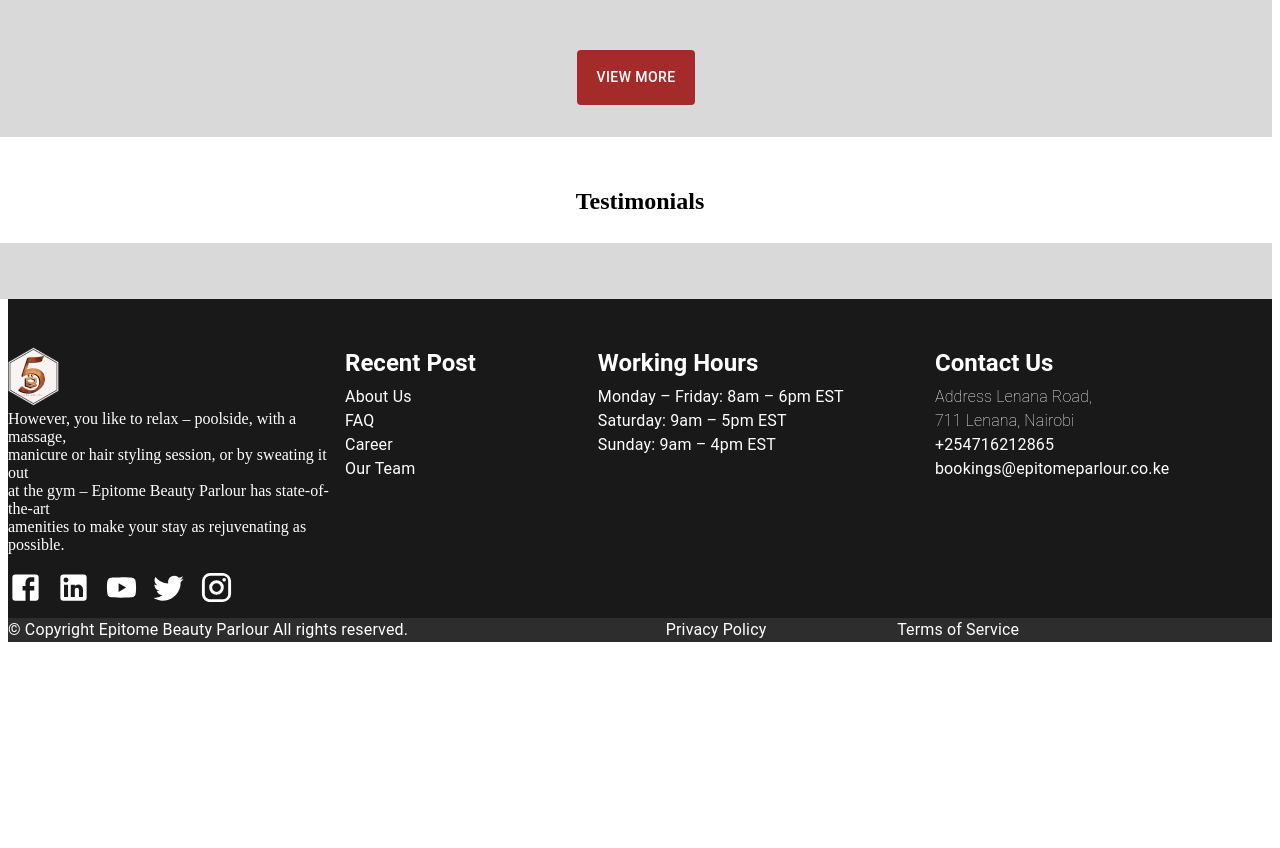
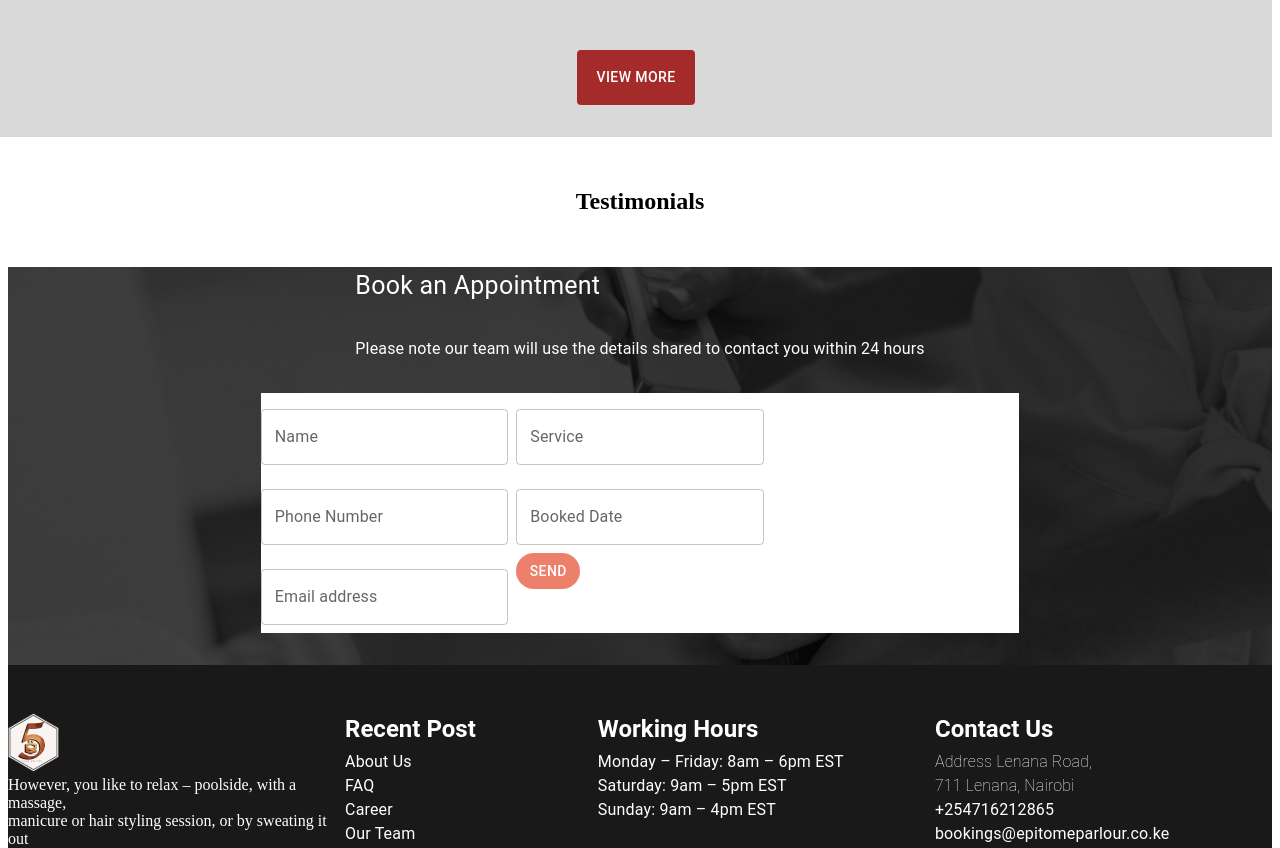
Before and after one commit to BlackHawk0/eptome-parlor-front, a React (Create React App) app: page / in a window 1280 px wide. Shown: the part 1160-2008 px from the top of the page. Before the commit the page ends 1810 px from the top, so only its background shows below. Built offline with nearby package versions, Linux system fonts and the light colour scheme.

Commit message:
appointment form

```diff
--- a/src/components/AppointmentForm.js
+++ b/src/components/AppointmentForm.js
@@ -0,0 +1,157 @@
+import * as React from "react";
+import Button from "@mui/material/Button";
+import Grid from "@mui/material/Grid";
+import TextField from "@mui/material/TextField";
+import AddOutlinedIcon from "@mui/icons-material/AddOutlined";
+import { useFormik, Form, FormikProvider } from "formik";
+import { useDispatch, useSelector } from "react-redux";
+import * as Yup from "yup";
+import { useEffect, useState } from "react";
+import dayjs, { Dayjs } from "dayjs";
+import { AdapterDayjs } from "@mui/x-date-pickers/AdapterDayjs";
+import { LocalizationProvider } from "@mui/x-date-pickers/LocalizationProvider";
+import { DatePicker } from "@mui/x-date-pickers/DatePicker";
+
+export default function AppointmentForm() {
+  // const dispatch = useDispatch();
+
+  // phone number validator regex
+  const numberRegex = /^(?:254|\+254|0)?(7|1?[0-9]{9})$/;
+
+  // booked date regex
+  const dateRegex = /[0-9]{2}[/][0-9]{2}[/][0-9]{4}$/;
+
+  const BookAppointmentSchema = Yup.object().shape({
+    customer_name: Yup.string().required("Your Name is required"),
+    customer_phonenumber: Yup.string()
+      .matches(numberRegex, "Phone Number is not valid")
+      .required("Phone Number is required"),
+    customer_email: Yup.string()
+      .email("Email must be a valid email address")
+      .required("Email is required"),
+    service_id: Yup.string().required("Service is required"),
+    booked_date: Yup.string()
+      .matches(dateRegex, "Date must be in DD/MM/YYYY format")
+      .required("Appointment date is required"),
+  });
+
+  const formik = useFormik({
+    initialValues: {
+      id: 0,
+      customer_name: "",
+      customer_phonenumber: "",
+      customer_email: "",
+      service_id: "",
+      booked_date: "",
+      created_at: "",
+      updated_at: "",
+    },
+    validationSchema: BookAppointmentSchema,
+    onSubmit: (values, { resetForm }) => {
+      console.log("VALUES: ", values);
+      console.log("in here: ", values);
+      const postData = async () => {
+        await fetch("https://eptome-parlor.herokuapp.com/bookings/new", {
+          method: "POST",
+          body: JSON.stringify({
+            id: 5,
+            customer_name: "Wambura",
+            customer_phonenumber: "1237767890",
+            customer_email: "wam@test.com",
+            booked_date: "",
+          }),
+          headers: { "Content-type": "application/json; charset=UTF-8" },
+        });
+      };
+      postData();
+    },
+  });
+
+  const [value, setValue] = React.useState(dayjs("2022-04-07"));
+
+  let results;
+  const { errors, touched, handleSubmit, getFieldProps, values } = formik;
+  useEffect(() => {}, []);
+  return (
+    <div>
+      <FormikProvider value={formik}>
+        <Form autoComplete="off" noValidate onSubmit={handleSubmit}>
+          <Grid container spacing={{ xs: 1, sm: 1, md: 1 }}>
+            <Grid item xs={4}>
+              <TextField
+                fullWidth
+                autoComplete="customer_name"
+                type="text"
+                margin="normal"
+                label="Name"
+                {...getFieldProps("customer_name")}
+                error={Boolean(touched.customer_name && errors.customer_name)}
+                helperText={touched.customer_name && errors.customer_name}
+              />
+              <TextField
+                fullWidth
+                autoComplete="customer_phonenumber"
+                type="text"
+                margin="normal"
+                label="Phone Number"
+                {...getFieldProps("customer_phonenumber")}
+                error={Boolean(
+                  touched.customer_phonenumber && errors.customer_phonenumber
+                )}
+                helperText={
+                  touched.customer_phonenumber && errors.customer_phonenumber
+                }
+              />
+              <TextField
+                fullWidth
+                autoComplete="customer_email"
+                type="email"
+                margin="normal"
+                label="Email address"
+                {...getFieldProps("customer_email")}
+                error={Boolean(touched.customer_email && errors.customer_email)}
+                helperText={touched.customer_email && errors.customer_email}
+              />
+            </Grid>
+            <Grid item xs={4}>
+              <TextField
+                fullWidth
+                autoComplete="service_id"
+                type="text"
+                margin="normal"
+                label="Service"
+                {...getFieldProps("service_id")}
+                error={Boolean(touched.service_id && errors.service_id)}
+                helperText={touched.service_id && errors.service_id}
+              />
+              <TextField
+                fullWidth
+                autoComplete="booked_date"
+                type="text"
+                placeholder="DD/MM/YYYY"
+                margin="normal"
+                label="Booked Date"
+                {...getFieldProps("booked_date")}
+                error={Boolean(touched.booked_date && errors.booked_date)}
+                helperText={touched.booked_date && errors.booked_date}
+              />
+              <br />
+              <Button
+                type="submit"
+                sx={{
+                  color: "#ffffff",
+                  alignItems: "right",
+                  backgroundColor: "#ED806B",
+                  borderRadius: "131px;",
+                  display: "flexEnd",
+                }}
+              >
+                Send
+              </Button>
+            </Grid>
+          </Grid>
+        </Form>
+      </FormikProvider>
+    </div>
+  );
+}
--- a/src/pages/Home.js
+++ b/src/pages/Home.js
@@ -1,16 +1,17 @@
-import React from 'react'
-import {Grid, Typography, Box, Button} from '@mui/material'
-import Footer from '../components/Footer'
-import Navbar from './../components/Navbar'
-import heroine from './../assets/heroine.png'
-import seniorFemale from './../assets/senior-female.png'
-import rectangle from './../assets/Rectangle.svg'
+import React from "react";
+import { Grid, Typography, Box, Button } from "@mui/material";
+import Footer from "../components/Footer";
+import Navbar from "./../components/Navbar";
+import heroine from "./../assets/heroine.png";
+import seniorFemale from "./../assets/senior-female.png";
+import appointment from "./../assets/appointment.png";
 import { styled } from "@mui/material/styles";
+import AppointmentForm from "../components/AppointmentForm";
 
 const containerStyles = styled(Grid)({
   display: "flex",
   flexWrap: "wrap",
-})
+});
 
 const Home = () => {
   return (
@@ -18,13 +19,14 @@ const Home = () => {
       <Navbar />
       {/*Landing section  */}
       <Grid
-            container sx={{
+        container
+        sx={{
           backgroundImage: `url(${heroine})`,
           position: "relative",
           pt: "50vh",
           height: "80vh",
-            backgroundSize: 'cover',
-            backgroundRepeat: 'no-repeat',
+          backgroundSize: "cover",
+          backgroundRepeat: "no-repeat",
         }}
         justify="space-between"
         spacing={8}
@@ -48,7 +50,6 @@ const Home = () => {
             display="flex"
             sx={{ pb: "3rem" }}
           >
-
             <Box
               className="text-container"
               width="80%"
@@ -57,84 +58,133 @@ const Home = () => {
               alignItems="flex-start"
             >
               <Button
-              sx = {{
-                boxShadow: 'none',
-                textTransform: 'none',
+                sx={{
+                  boxShadow: "none",
+                  textTransform: "none",
                   fontSize: 20,
-                padding: '18px 20px',
-                width: '15rem',
-                border: '1px solid',
+                  padding: "18px 20px",
+                  width: "15rem",
+                  border: "1px solid",
                   lineHeight: 2.5,
-                backgroundColor: '#000000',
-                borderColor: '#ffffff',
-                color: '#ffffff',
+                  backgroundColor: "#000000",
+                  borderColor: "#ffffff",
+                  color: "#ffffff",
                 }}
-              >Booking</Button>
+              >
+                Booking
+              </Button>
             </Box>
           </Grid>
         </Grid>
       </Grid>
       {/* We provide section  */}
-        <Grid container spacing={{ xs: 1, sm: 1, md: 2 }}
-        pt = "3rem"
-        pb = "3rem"
-        >
-          <Grid item xs={5} >
-            <img src={seniorFemale} alt= "About Epitome"/>
+      <Grid container spacing={{ xs: 1, sm: 1, md: 2 }} pt="3rem" pb="3rem">
+        <Grid item xs={5}>
+          <img src={seniorFemale} alt="About Epitome" />
         </Grid>
         <Grid item xs={5}>
           <Box>
             <h3>We Provide</h3>
             <h2>when you look good you feel good</h2>
-            <Typography>Spread over two floors, our beautiful
-              spa offer a soothing environment in which you can rest,
-              relax and feel competely rejuvenated.
+            <Typography>
+              Spread over two floors, our beautiful spa offer a soothing
+              environment in which you can rest, relax and feel competely
+              rejuvenated.
             </Typography>
             <Typography>
-                Lorem Ipsum is simply dummy text of the printing and typesetting industry.
-                 Lorem Ipsum has been the industry's standard dummy text ever since the 1500s,
-                when an unknown printer took a galley of type and scrambled it to make a type specimen book. remaining essentially unchanged. It was popularised in the with theLorem Ipsum is simply dummy text of the printing and eentially unchanged.
+              Lorem Ipsum is simply dummy text of the printing and typesetting
+              industry. Lorem Ipsum has been the industry's standard dummy text
+              ever since the 1500s, when an unknown printer took a galley of
+              type and scrambled it to make a type specimen book. remaining
+              essentially unchanged. It was popularised in the with theLorem
+              Ipsum is simply dummy text of the printing and eentially
+              unchanged.
             </Typography>
           </Box>
         </Grid>
       </Grid>
       {/* View more section */}
-        <Grid container spacing={{ xs: 1, sm: 1, md: 1 }}
-        backgroundColor ="#D9D9D9"
-        pt = "3rem"
+      <Grid
+        container
+        spacing={{ xs: 1, sm: 1, md: 1 }}
+        backgroundColor="#D9D9D9"
+        pt="3rem"
       >
-        <Grid sx={{width: "100%", display: "flex", justifyContent: "center", pt: "2rem", pb: "2rem"}}>
+        <Grid
+          sx={{
+            width: "100%",
+            display: "flex",
+            justifyContent: "center",
+            pt: "2rem",
+            pb: "2rem",
+          }}
+        >
           <Button
             sx={{
               backgroundColor: "#A52A2A",
               padding: "15px 20px",
-            color: '#ffffff',
+              color: "#ffffff",
               textAlign: "center",
             }}
+            href="./services"
           >
             View More
           </Button>
         </Grid>
       </Grid>
-      <Grid sx={{width: "100%", display: "flex", justifyContent: "center", pt: "2rem", pb: "1rem"}}>
+      <Grid
+        sx={{
+          width: "100%",
+          display: "flex",
+          justifyContent: "center",
+          pt: "2rem",
+          pb: "2rem",
+        }}
+      >
         <h2>Testimonials</h2>
       </Grid>
-      <Grid container spacing={{ xs: 1, sm: 1, md: 1 }}
-      sx={{width: "100%", display: "flex", pt: "1rem", pb: "2rem", backgroundColor: "#D9D9D9"}}>
-        <Grid item xs={4}>
+      <Grid
+        sx={{
+          backgroundImage: `url(${appointment})`,
+          backgroundSize: "cover",
+          backgroundRepeat: "no-repeat",
+          display: "flex",
+          flexDirection: "column",
+          justifyContent: "center",
+          alignItems: "center",
+        }}
+      >
+        <div>
+          <Typography
+            sx={{
+              color: "#ffffff",
+              marginBottom: "2rem",
+              fontWeight: "500px",
+              fontSize: "25px",
+            }}
+          >
+            Book an Appointment
+          </Typography>
+          <Typography sx={{ color: "#ffffff", marginBottom: "2rem" }}>
+            Please note our team will use the details shared to contact you
+            within 24 hours
+          </Typography>
+        </div>
 
-        </Grid>
-        <Grid item xs={4}>
-
-        </Grid>
-        <Grid item xs={4}>
-
+        <Grid
+          sx={{
+            backgroundColor: "#ffffff",
+            width: "60%",
+            justifyContent: "center",
+            marginBottom: "2rem",
+          }}
+        >
+          <AppointmentForm />
         </Grid>
       </Grid>
       <Footer />
+    </div>
+  );
+};
 
-    </div>
-  )
-}
-
-export default Home
+export default Home;
```
Also changed, not shown: package.json (+11 -1 lines), src/index.js (+9 -9 lines), src/pages/Appointment.js (added, +11 -0 lines), src/pages/Services.js (deleted, +0 -11 lines), 1 other file (tests, documents, lock files or other folders). Lines whose indentation alone changed are shown as unchanged.
